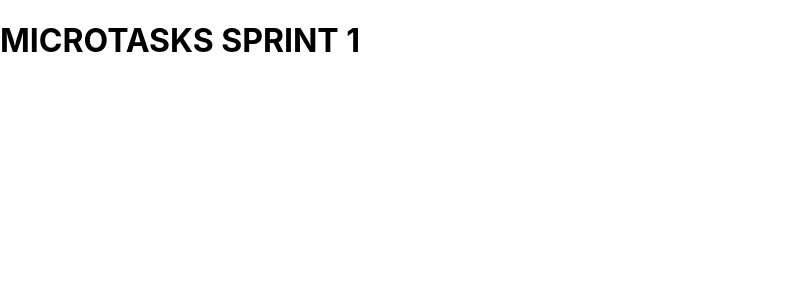
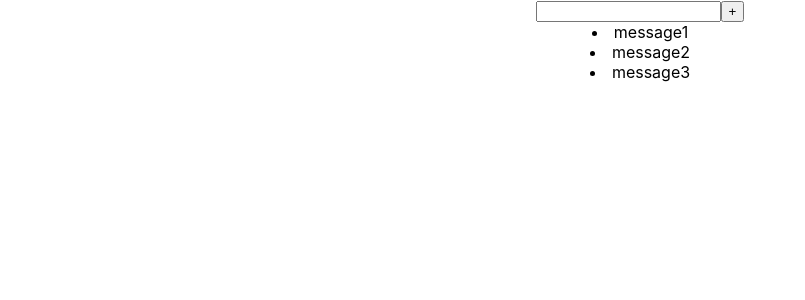
Before and after one commit to VlLabkovich/microtasks-1, a React (Create React App) app: page / in a window 1280 px wide. Shown: the top 300 px of the page, without its empty margins (0-805 px from the left). Built offline with nearby package versions, Linux system fonts and the light colour scheme.

Commit message:
feat: add component FullInput

```diff
--- a/src/App.css
+++ b/src/App.css
@@ -1,4 +1,9 @@
 .App {
+    text-align: center;
+
+}
+
+.root {
     text-align: center;
 }
 
--- a/src/App.tsx
+++ b/src/App.tsx
@@ -1,11 +1,35 @@
-import React from 'react';
+import React, {useState} from 'react';
 import './App.css';
+import {FullInput} from "./components/FullInput";
 
 
 function App() {
+// UseState используется для локальных задач
+
+    let [message, setMessage] = useState(
+
+        [
+            {message: 'message1'},
+            {message: 'message2'},
+            {message: 'message3'}
+        ]
+    )
+
+    const addMessage = (title: string) => {
+        let newMessage = {message: title}
+        setMessage([newMessage, ...message])
+    }
+
     return (
-        <div className="root">
-            <h1>MICROTASKS SPRINT 1</h1>
+        <div className='root'>
+
+            <FullInput addMessage={addMessage}/>
+
+            {message.map((item, index) => {
+                return (
+                    <li key={index}>{item.message}</li>
+                )
+            })}
         </div>
     );
 }
--- /dev/null
+++ b/src/components/FullInput.tsx
@@ -0,0 +1,26 @@
+import React, {ChangeEvent, useState} from 'react';
+
+
+type FullInputTypeProps = {
+    addMessage: (title: string) => void
+}
+
+export const FullInput = (props: FullInputTypeProps) => {
+
+    let [title, setTitle] = useState('')
+    const onChangeInput = (event: ChangeEvent<HTMLInputElement>) => {
+        setTitle(event.currentTarget.value)
+    }
+
+    const onClickButtonHandler = () => {
+        props.addMessage(title)
+        setTitle('')
+    }
+
+    return (
+        <div>
+            <input value={title} onChange={onChangeInput}/>
+            <button onClick={onClickButtonHandler}>+</button>
+        </div>
+    );
+};
```
Lines whose indentation alone changed are shown as unchanged.
